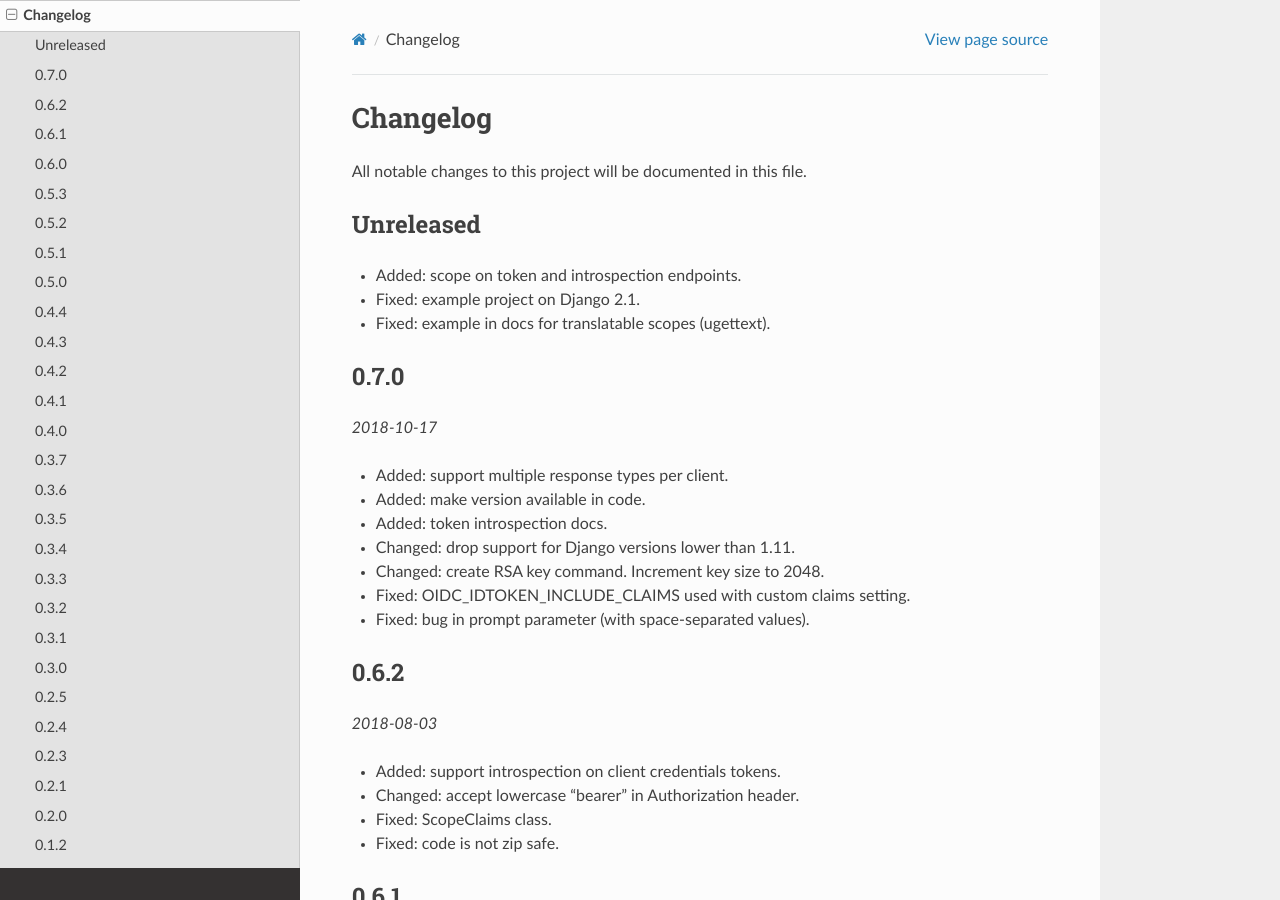
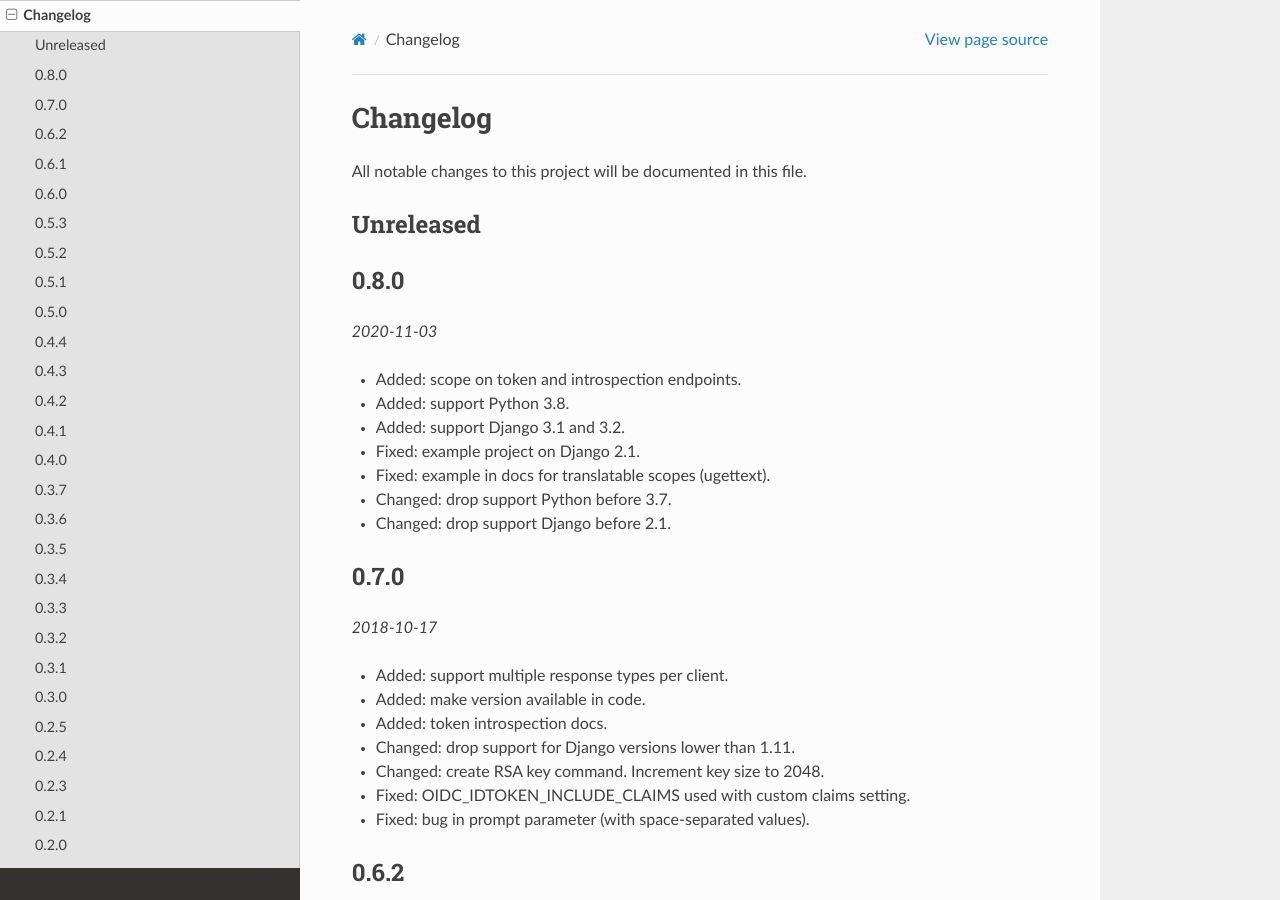
Before and after one commit to juanifioren/django-oidc-provider, a Sphinx documentation site: the page built from docs/sections/changelog.rst, in a window 1280 px wide and 900 px high. Built offline with Sphinx 7.4.7 and the Read the Docs theme 2.0.0, drawn with Linux system fonts in a browser that asks for light colours.

Commit message:
docs: Changelog for v0.8.0 (#5)

```diff
--- a/docs/sections/changelog.rst
+++ b/docs/sections/changelog.rst
@@ -8,9 +8,18 @@ All notable changes to this project will be documented in this file.
 Unreleased
 ==========
 
+0.8.0
+=====
+
+*2020-11-03*
+
 * Added: scope on token and introspection endpoints.
+* Added: support Python 3.8.
+* Added: support Django 3.1 and 3.2.
 * Fixed: example project on Django 2.1.
 * Fixed: example in docs for translatable scopes (ugettext).
+* Changed: drop support Python before 3.7.
+* Changed: drop support Django before 2.1.
 
 0.7.0
 =====
```
Also changed, not shown: README.md (+2 -2 lines).
